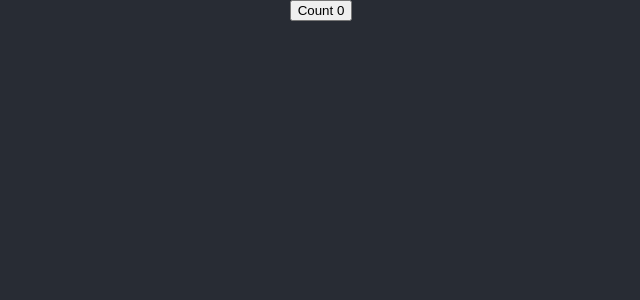
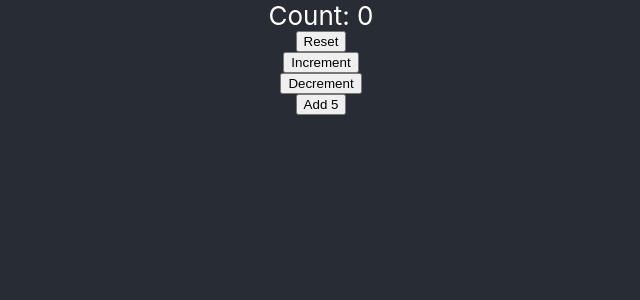
Before and after one commit to masoodhamza/first-app, a React (Create React App) app: page / in a window 1280 px wide. Shown: the top 300 px of the page, without its empty margins (319-959 px from the left). Built offline with nearby package versions, Linux system fonts and the light colour scheme.

Commit message:
usestate with previous state

```diff
--- a/src/App.css
+++ b/src/App.css
@@ -5,4 +5,5 @@
   flex-direction: column;
   align-items: center;
   font-size: calc(10px + 2vmin);
+  color: #fff;
 }
--- a/src/App.js
+++ b/src/App.js
@@ -1,10 +1,12 @@
 import "./App.css";
 import HookUseState from "./components/HookUseState";
+import HookPrvState from "./components/HookPrvState";
 
 const App = () => {
   return (
     <div className="App">
-      <HookUseState />
+      {/* <HookUseState /> */}
+      <HookPrvState />
     </div>
   );
 };
--- /dev/null
+++ b/src/components/HookPrvState.js
@@ -0,0 +1,24 @@
+import { useState } from "react";
+
+const HookPrvState = () => {
+  const initialCount = 0;
+  const [count, setCount] = useState(initialCount);
+
+  return (
+    <>
+      Count: {count}
+      <button onClick={() => setCount(initialCount)}>Reset</button>
+      <button onClick={() => setCount((prevCount) => prevCount + 1)}>
+        Increment
+      </button>
+      <button onClick={() => setCount((prevCount) => prevCount - 1)}>
+        Decrement
+      </button>
+      <button onClick={() => setCount((prevCount) => prevCount + 5)}>
+        Add 5
+      </button>
+    </>
+  );
+};
+
+export default HookPrvState;
```
